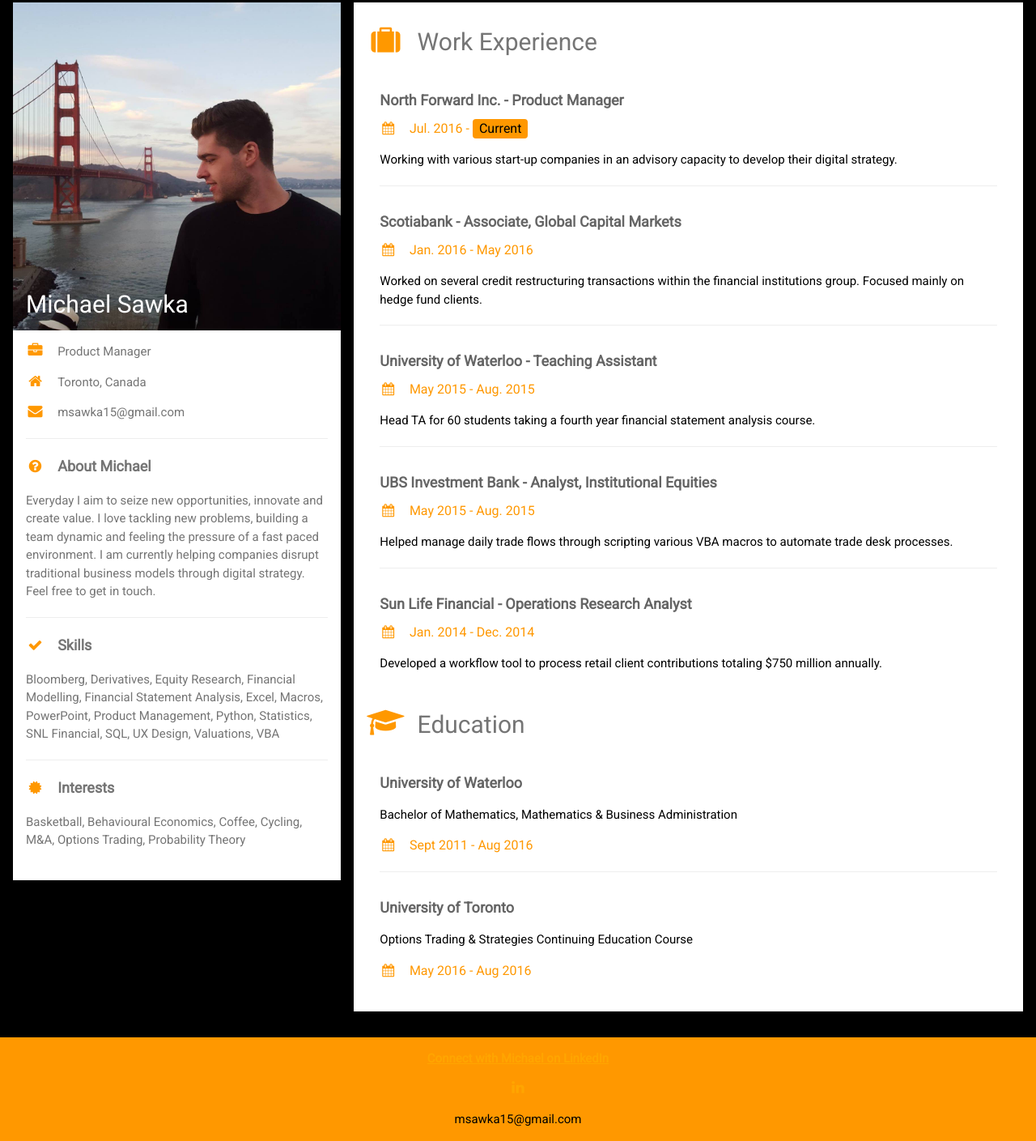
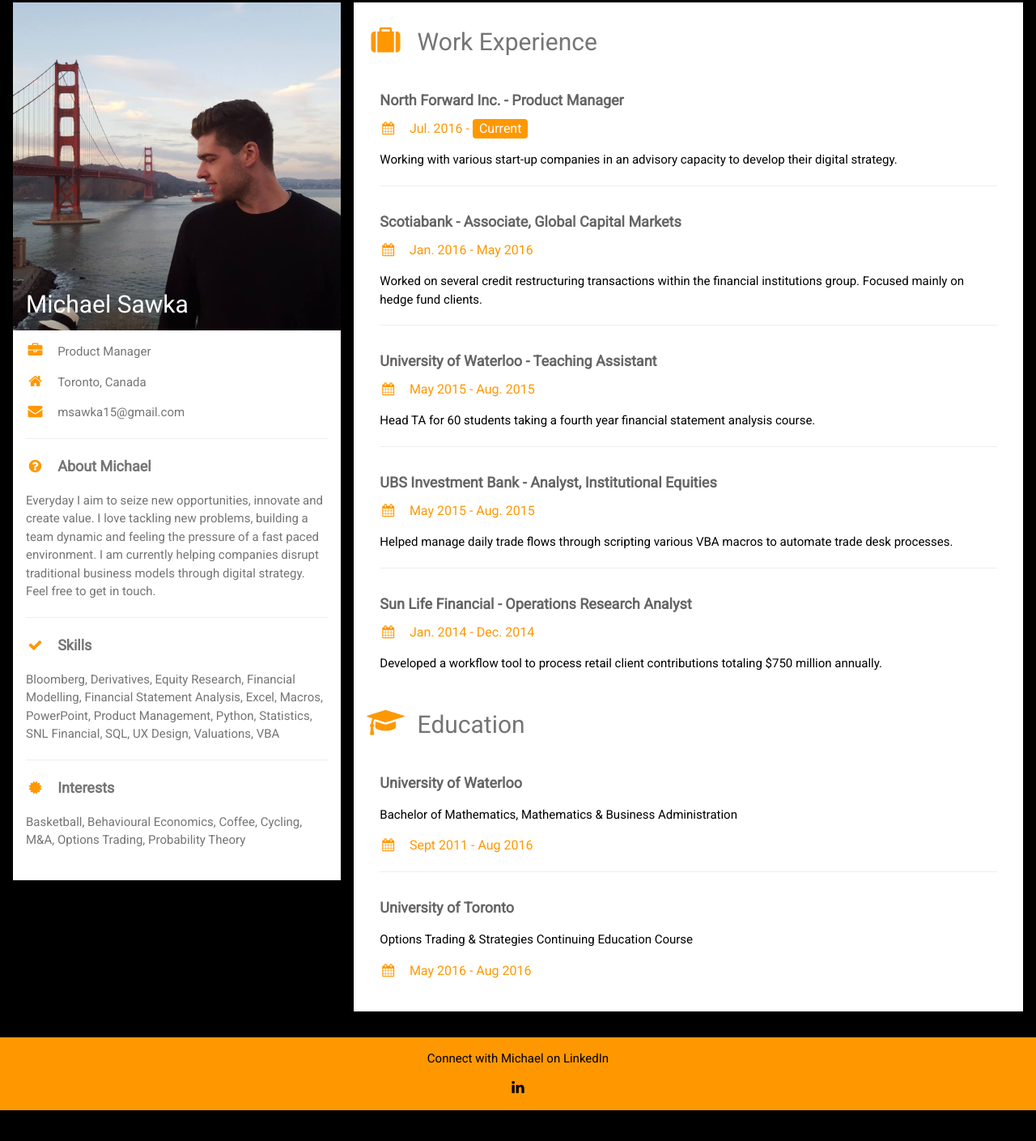
Before and after one commit to sawmike15/sawmike15.github.io, a plain HTML site: page index.html in a window 1280 px wide. Shown: the part 13-1422 px from the top of the page at 81% size. After the commit the page ends 1384 px from the top, so only its background shows below. Drawn offline with nearby package versions, Linux system fonts and the light colour scheme.

Commit message:
Update index.html

```diff
--- a/index.html
+++ b/index.html
@@ -57,7 +57,7 @@
         <h2 class="w3-text-grey w3-padding-16"><i class="fa fa-suitcase fa-fw w3-margin-right w3-xxlarge w3-text-orange"></i>Work Experience</h2>
         <div class="w3-container">
           <h5 class="w3-opacity"><b>North Forward Inc. - Product Manager</b></h5>
-          <h6 class="w3-text-orange"><i class="fa fa-calendar fa-fw w3-margin-right"></i>Jul. 2016 - <span class="w3-tag w3-orange w3-round">Current</span></h6>
+          <h6 class="w3-text-orange"><i class="fa fa-calendar fa-fw w3-margin-right"></i>Jul. 2016 - <span class="w3-tag w3-orange w3-round w3-text-white">Current</span></h6>
           <p>Working with various start-up companies in an advisory capacity to develop their digital strategy.</p>
           <hr>
         </div>
@@ -114,7 +114,7 @@
   <style>
 /* unvisited link */
 a:link {
-    color: orange;
+    color: black;
 }
 
 /* visited link */
@@ -122,19 +122,9 @@
     color: grey;
 }
 
-/* mouse over link */
-a:hover {
-    color: blue;
-}
-
-/* selected link */
-a:active {
-    color: red;
-}
 </style>
-  <p><b><a href="www.linkedin.com/in/michael-sawka" target="_blank">Connect with Michael on LinkedIn</a></b><p>
+  <p>Connect with Michael on LinkedIn<p>
   <a href="www.linkedin.com/in/michael-sawka" target="_blank"><i class="fa fa-linkedin w3-hover-text-orange w3-large"></i></a>
-  <p><i class="class="fa fa-linkedin w3-hover-text-orange w3-large"></i>msawka15@gmail.com</p>
 </footer>
 
 </body>
```
